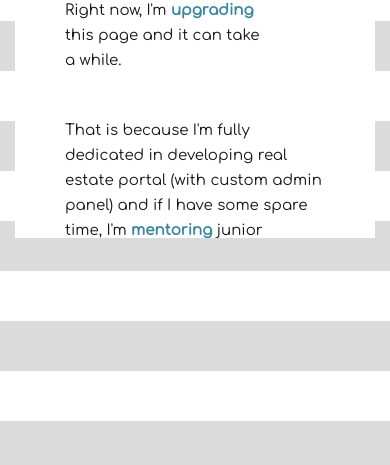
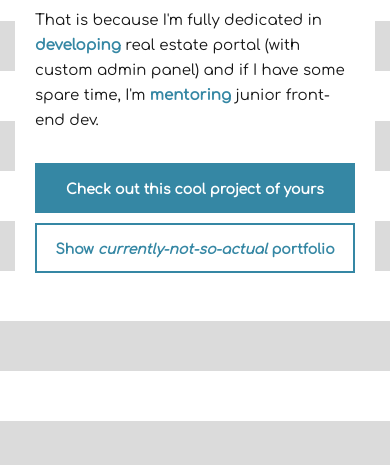
Before and after one commit to nataliakulas/stripefolio-landing, a Gatsby site: page / in a window 390 px wide. Shown: the part 379-844 px from the top of the page. Built offline with nearby package versions, Linux system fonts and the light colour scheme; Gatsby itself is replaced by a stand-in of ours.

Commit message:
rwd; fixed breakpoints; further refactor

```diff
--- a/src/components/Button.js
+++ b/src/components/Button.js
@@ -9,7 +9,7 @@ export const Label = styled.span`
   line-height: 40px;
   color: ${({ theme }) => makeSecondary(theme)};
   letter-spacing: 0.55px;
-  transform: translateX(-100px);
+  transform: translateX(-75px);
   transition: all 0.3s;
 `;
 
@@ -57,7 +57,7 @@ export const LinkButton = styled.a`
   width: 75px;
   height: 40px;
   position: absolute;
-  top: 0;
+  top: ${({ top }) => top || 0}px;
   right: 0;
   z-index: 10;
   display: flex;
@@ -94,10 +94,11 @@ export const LinkButton = styled.a`
 `;
 
 export const LinkOuter = styled.a`
-  width: 200px;
+  width: 100%;
   height: 50px;
+
   font-weight: 700;
-  font-size: 15px;
+  font-size: 14px;
   line-height: 20px;
   color: ${({ theme }) => makeSecondary(theme)};
   text-decoration: none;
@@ -105,16 +106,32 @@ export const LinkOuter = styled.a`
 
   border: 2px solid ${({ theme }) => makeSecondary(theme)};
   background-color: ${color.white};
-  padding: 15px 20px;
+  padding: 5px 10px;
 
   cursor: pointer;
+
+  @media (min-width: 375px) {
+    padding: 15px 10px;
+  }
+
+  @media (min-width: 568px) {
+    width: 260px;
+    height: 70px;
+  }
+
+  @media (min-width: 768px) {
+    width: 200px;
+    font-size: 15px;
+    padding: 15px 20px;
+  }
 `;
 
 export const LinkInner = styled(Link)`
-  width: 200px;
+  width: 100%;
   height: 50px;
+
   font-weight: 700;
-  font-size: 15px;
+  font-size: 14px;
   line-height: 20px;
   color: ${color.white};
   text-decoration: none;
@@ -122,7 +139,26 @@ export const LinkInner = styled(Link)`
 
   border: 2px solid ${({ theme }) => makeSecondary(theme)};
   background-color: ${({ theme }) => makeSecondary(theme)};
-  padding: 15px 20px;
+
+  padding: 5px 10px;
+  margin-bottom: 10px;
 
   cursor: pointer;
+
+  @media (min-width: 375px) {
+    padding: 15px 10px;
+  }
+
+  @media (min-width: 568px) {
+    width: 260px;
+    height: 70px;
+    margin-bottom: 0;
+  }
+
+  @media (min-width: 768px) {
+    width: 200px;
+    font-size: 15px;
+
+    padding: 15px 20px;
+  }
 `;
--- a/src/components/Global.js
+++ b/src/components/Global.js
@@ -1,5 +1,12 @@
 import { createGlobalStyle } from "styled-components";
+import { setConfiguration } from "react-grid-system";
 import color from "../shared/colors";
+
+// sm,md,lg,xl
+setConfiguration({
+  breakpoints: [768, 992, 1200, 1540],
+  containerWidths: [750, 960, 1140, 1140]
+});
 
 export default createGlobalStyle`
 * {
--- a/src/components/Layout.js
+++ b/src/components/Layout.js
@@ -40,7 +40,7 @@ const Layout = ({ children, theme }) => (
         <Background background={makePrimary(theme)}>
           <Container>
             <Row>
-              <Col xs={12} sm={10} lg={8} offset={{ sm: 1, lg: 2 }}>
+              <Col xs={12} md={10} lg={8} offset={{ md: 1, lg: 2 }}>
                 {children}
               </Col>
             </Row>
--- a/src/pages/index.js
+++ b/src/pages/index.js
@@ -17,7 +17,7 @@ import {
   P
 } from "../components";
 
-const IndexPage = () => {
+export default () => {
   const [settings, toggleSettings] = useState(false);
   const [theme, changeTheme] = useState(type.GREY);
 
@@ -25,7 +25,7 @@ const IndexPage = () => {
     <Layout theme={theme}>
       <Wrapper>
         <Section>
-          <Content top>
+          <Content>
             <SettingsBar visible={settings}>
               <Separator theme={makePrimary(theme)} />
               <Square
@@ -41,31 +41,34 @@ const IndexPage = () => {
                 onClick={() => changeTheme(type.GREY)}
               />
             </SettingsBar>
-            <SettingsButton onClick={() => toggleSettings(!settings)}>
+            <Button onClick={() => toggleSettings(!settings)}>
               <Label theme={theme}>Settings</Label>
               <Icon id={type.SETTINGS} theme={theme} />
-            </SettingsButton>
-            <LinkedinButton
+            </Button>
+            <LinkButton
               href="https://www.linkedin.com/in/natalia-kulas"
               target="_blank"
               rel="noopener noreferrer"
+              top={50}
             >
               <Label theme={theme}>LinkedIn</Label>
               <Icon id={type.LINKEDIN} theme={theme} />
-            </LinkedinButton>
-            <GithubButton
+            </LinkButton>
+            <LinkButton
               href="https://github.com/nataliakulas"
               target="_blank"
               rel="noopener noreferrer"
+              top={100}
             >
               <Label theme={theme}>Github</Label>
               <Icon id={type.GITHUB} theme={theme} />
-            </GithubButton>
+            </LinkButton>
             <H1 theme={theme}>Hello!</H1>
-            <Bin inline>
-              <P>If you are here, it means, that you are faster than I am! </P>
+            <P>
+              If you are here, it means, that you are faster
+              than&nbsp;I&nbsp;am!&nbsp;
               <Icon id={type.SMILE} theme={theme} />
-            </Bin>
+            </P>
             <P theme={theme}>
               Right now, I'm <strong>upgrading</strong> this page and it can
               take a&nbsp;while.
@@ -73,17 +76,18 @@ const IndexPage = () => {
           </Content>
           <Content>
             <P theme={theme}>
-              That is because I'm fully dedicated in developing real estate
-              portal (with custom admin panel) and if I have some spare time,
-              I'm <strong>mentoring</strong> junior frontend dev.
+              That is because I'm fully dedicated in <strong>developing</strong>
+              &nbsp;real estate portal (with custom admin panel) and if I have
+              some spare time, I'm <strong>mentoring</strong> junior front-end
+              dev.
             </P>
             <Bin>
-              <Subpage theme={theme} to="/cid">
-                Check out this cool CID project
-              </Subpage>
-              <StripeFolio theme={theme} href="https://stripefolio.surge.sh">
+              <LinkInner theme={theme} to="/cid">
+                Check out this cool project of yours
+              </LinkInner>
+              <LinkOuter theme={theme} href="https://stripefolio.surge.sh">
                 Show <i>currently-not-so-actual</i> portfolio
-              </StripeFolio>
+              </LinkOuter>
             </Bin>
           </Content>
         </Section>
@@ -91,8 +95,6 @@ const IndexPage = () => {
     </Layout>
   );
 };
-
-export default IndexPage;
 
 const Wrapper = styled.div`
   height: 100vh;
@@ -112,98 +114,92 @@ const Wrapper = styled.div`
 
 const Section = styled.div`
   width: 100%;
-  max-height: 470px;
   background-color: ${color.white};
-  overflow: hidden;
-  flex: 1;
+  overflow-x: hidden;
+  overflow-y: scroll;
+  margin: 20px auto;
 
-  @media (min-width: 375px) and (max-width: 413px) {
-    max-height: 390px;
+  @media (min-width: 375px) {
+    max-height: 500px;
+    overflow-y: hidden;
   }
 
-  @media (min-width: 414px) and (max-width: 567px) {
-    max-height: 365px;
-  }
-
-  @media (min-width: 568px) and (max-width: 666px) {
-    max-height: 240px;
-  }
-
-  @media (min-width: 667px) and (max-width: 735px) {
-    max-height: 295px;
-  }
-
-  @media (min-width: 736px) and (max-width: 767px) {
-    max-height: 290px;
+  @media (min-width: 568px) {
+    overflow-y: scroll;
   }
 
   @media (min-width: 768px) {
-    max-height: 400px;
+    overflow-y: hidden;
   }
 `;
 
 const Content = styled.div`
   position: relative;
-  padding: 20px ${({ top }) => (top ? 95 : 50)}px 25px 50px;
-`;
+  padding: 20px 20px 25px 20px;
 
-const LinkedinButton = styled(LinkButton)`
-  color: ${color.turquoise};
-  top: 50px;
-`;
+  &:first-of-type {
+    padding-right: 55px;
+  }
 
-const GithubButton = styled(LinkButton)`
-  color: ${color.turquoise};
-  top: 100px;
+  @media (min-width: 375px) {
+    &:first-of-type {
+      padding-right: 70px;
+    }
+  }
+
+  @media (min-width: 414px) {
+    &:first-of-type {
+      padding-right: 80px;
+    }
+  }
+
+  @media (min-width: 768px) {
+    padding: 20px 50px 25px 50px;
+
+    &:first-of-type {
+      padding-right: 95px;
+    }
+  }
 `;
 
 const Bin = styled.div`
   display: flex;
-  flex-direction: row;
-  justify-content: ${({ inline }) => (inline ? "flex-start" : "space-between")};
+  flex-direction: column;
+  justify-content: center;
   align-items: center;
-  margin: ${({ inline }) => (inline ? 5 : 30)}px auto;
-`;
+  margin: 30px auto 10px auto;
 
-const StripeFolio = styled(LinkOuter)`
-  height: 70px;
-`;
+  @media (min-width: 568px) {
+    flex-direction: row;
+    justify-content: space-between;
+    align-items: center;
+  }
 
-const Subpage = styled(LinkInner)`
-  height: 70px;
-`;
-
-const SettingsButton = styled(Button)`
-  color: ${color.turquoise};
+  @media (min-width: 768px) {
+    margin: 30px auto;
+  }
 `;
 
 const SettingsBar = styled.div`
   width: 75px;
-  height: 185px;
+  height: 125px;
 
   position: absolute;
   top: 50px;
   right: 0;
   z-index: 100;
-  transform: translateX(${({ visible }) => (visible ? 0 : 100)}px);
+  transform: translateX(${({ visible }) => (visible ? 0 : 75)}px);
 
   display: flex;
   flex-direction: column;
   justify-content: flex-start;
   align-items: flex-end;
 
+  background-color: ${color.white};
+
   padding: 0 8px;
 
-  background-color: ${color.white};
   transition: transform 0.3s ease;
-
-  @media (min-width: 568px) and (max-width: 666px) {
-    height: 145px;
-  }
-
-  @media (min-width: 768px) {
-    height: 100%;
-  }
 `;
 
 const Square = styled.div`
```
